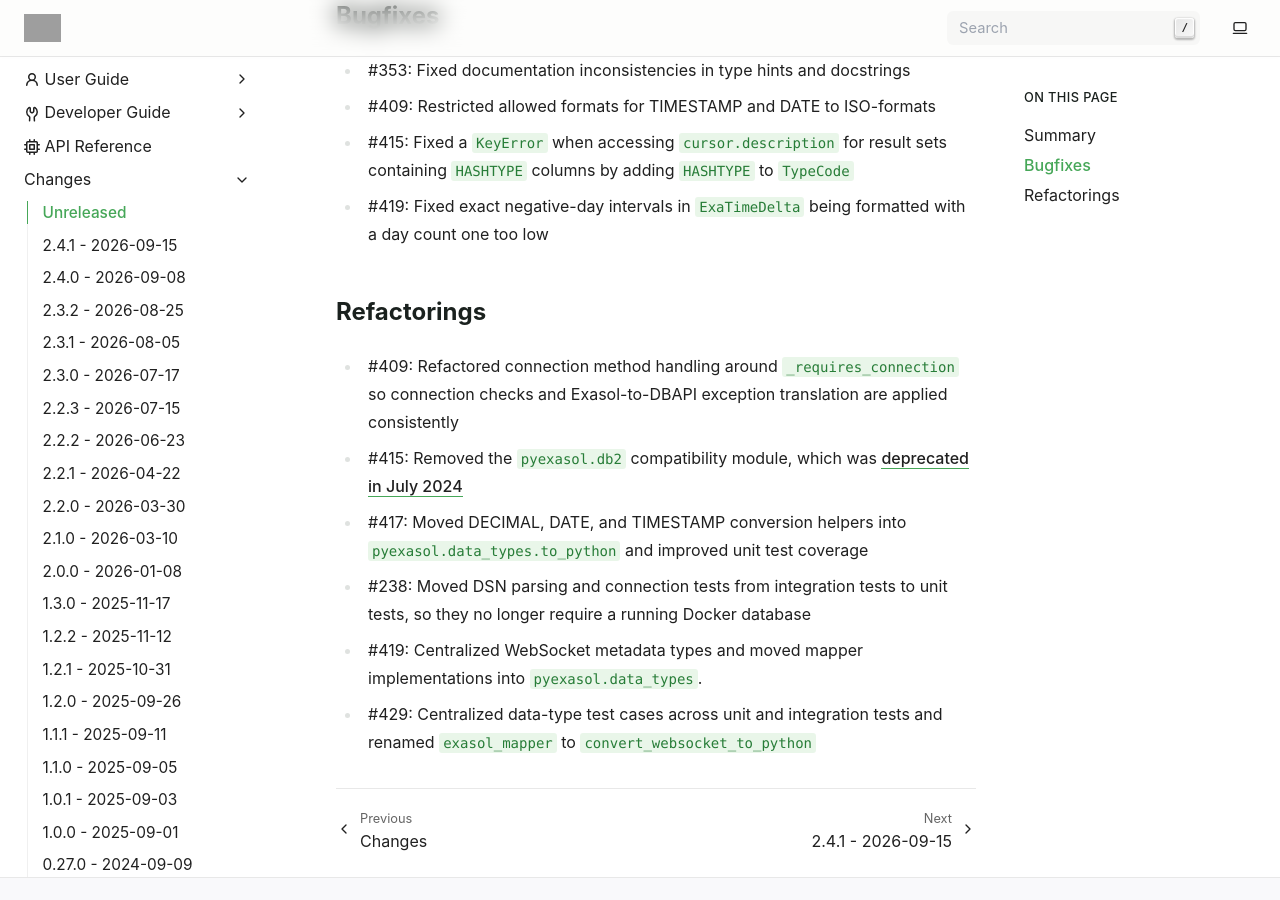
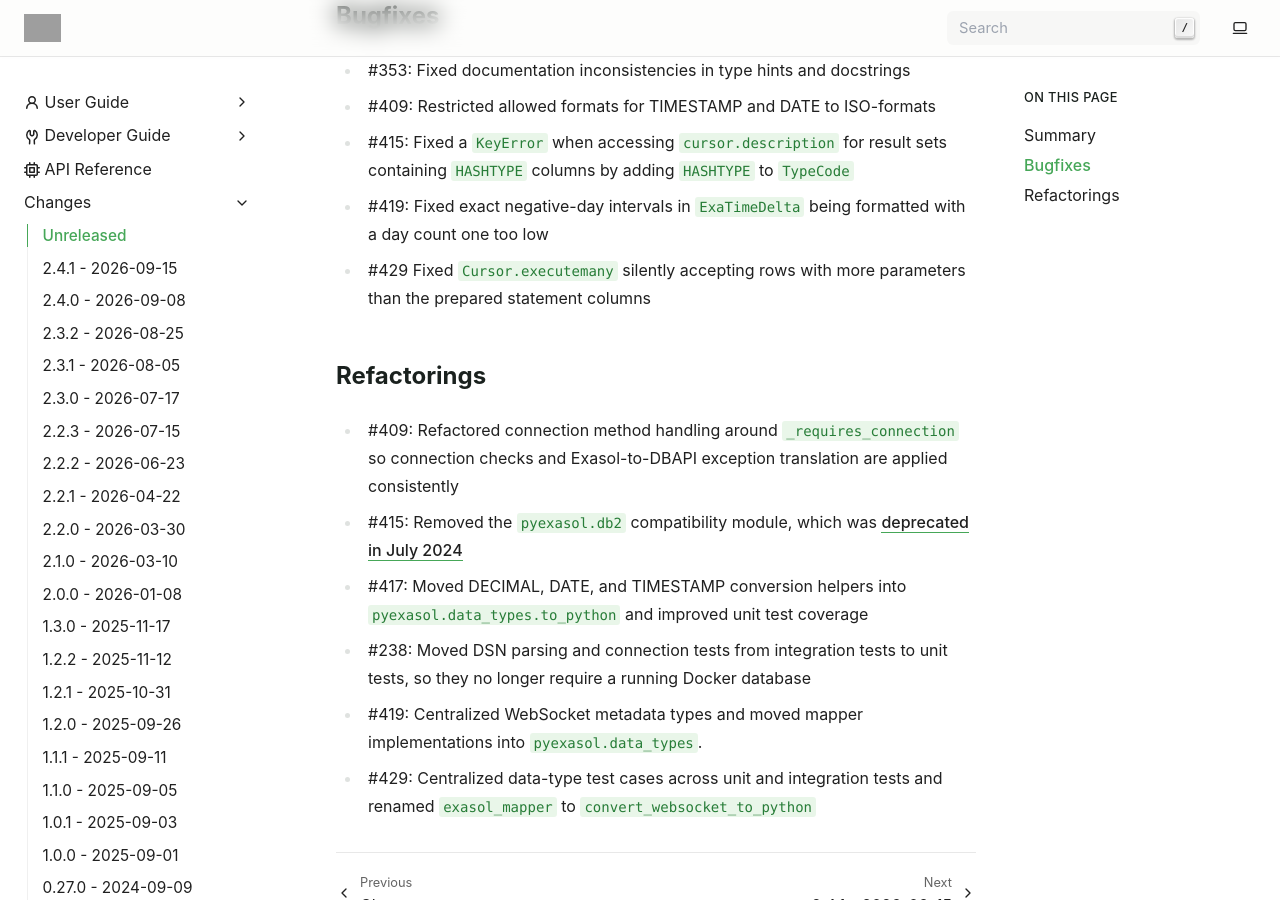
Before and after one commit to exasol/pyexasol, a Sphinx documentation site: the page built from doc/changes/unreleased.md, in a window 1280 px wide and 900 px high, scrolled down 836 px. Built offline with Sphinx 7.4.7, drawn with Linux system fonts in a browser that asks for light colours; grey boxes are pictures that could not be loaded.

Commit message:
Add changelog entry

```diff
--- a/doc/changes/unreleased.md
+++ b/doc/changes/unreleased.md
@@ -29,6 +29,8 @@
 * #415: Fixed a ``KeyError`` when accessing ``cursor.description`` for result
   sets containing ``HASHTYPE`` columns by adding ``HASHTYPE`` to ``TypeCode``
 * #419: Fixed exact negative-day intervals in ``ExaTimeDelta`` being formatted with a day count one too low
+* #429 Fixed ``Cursor.executemany`` silently accepting rows with more parameters
+  than the prepared statement columns
 
 ## Refactorings
 
```
